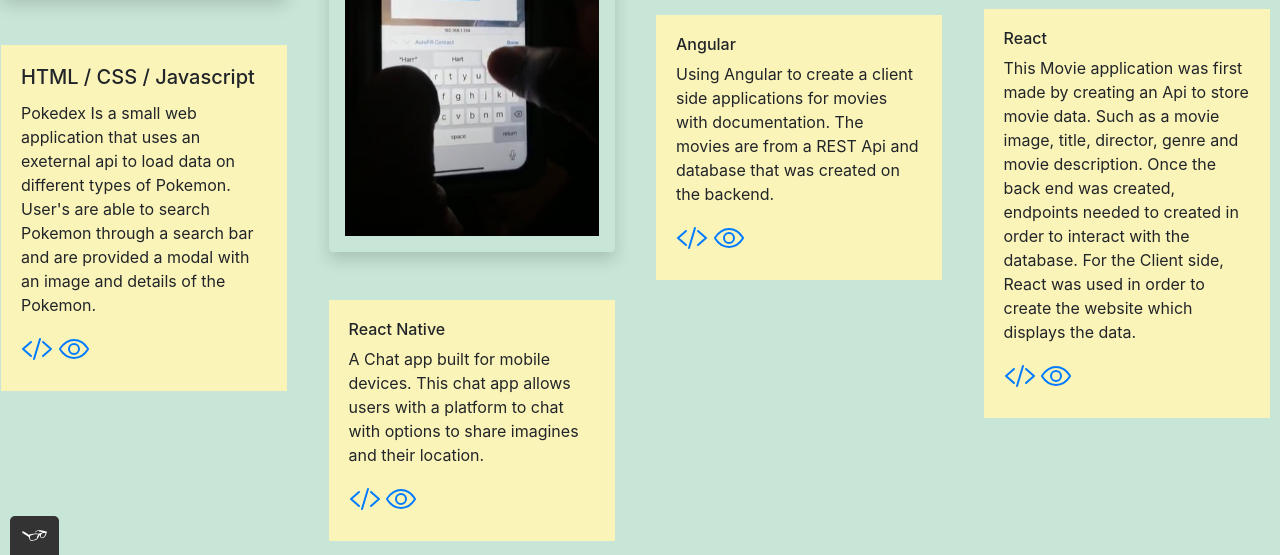
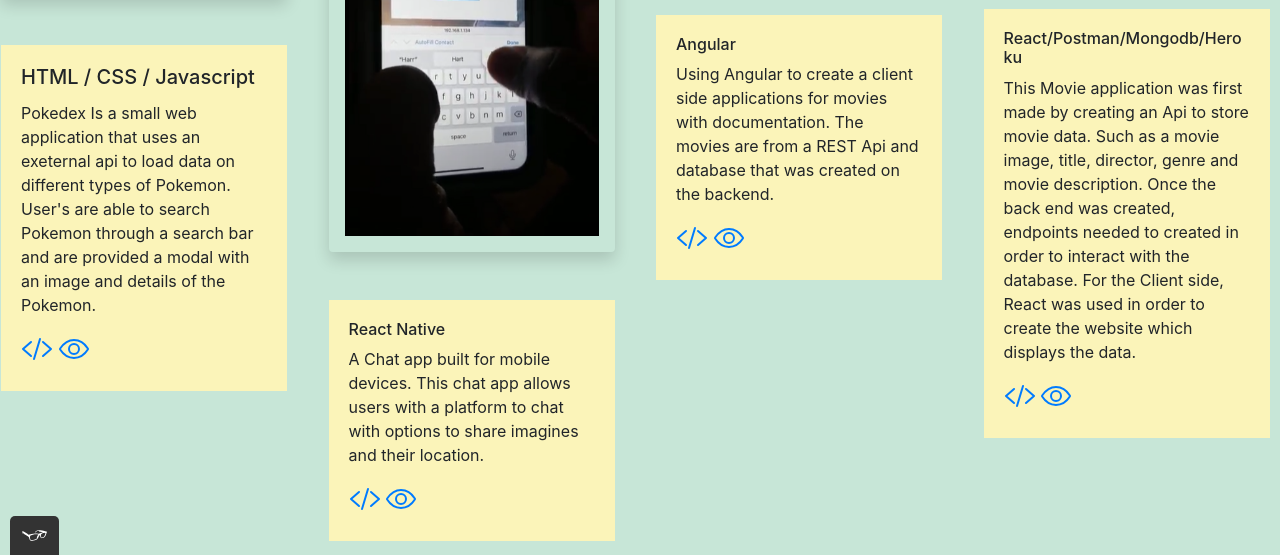
Before and after one commit to harrisb8/Portfolio, a website: page work.html in a window 1280 px wide. Shown: the part 245-800 px from the top of the page. Drawn offline with nearby package versions, Linux system fonts and the light colour scheme.

Commit message:
line 99 added

```diff
--- a/work.html
+++ b/work.html
@@ -96,7 +96,7 @@
           <div class="card" style="width: 18rem; height:10rem">
             <img src="img/React Movie.png" alt="Images of Movie website" class="img-fluid shadow p-3 mb-5 bg-body rounded card-img-top" alt="Responsive image">
             <div class="card-body">
-              <h6>React</h6>
+              <h6>React/Postman/Mongodb/Heroku</h6>
               <p>This Movie application was first made by creating an Api to store movie data. Such as a movie image, title, director, genre and movie description. Once the back end was created, endpoints needed to created in order to interact with the database. For the Client side, React was used in order to create the website which displays the data.</p>
               <a href="https://github.com/harrisb8/myFlix-client" class="button">
                 <span class="button_icon">
```
